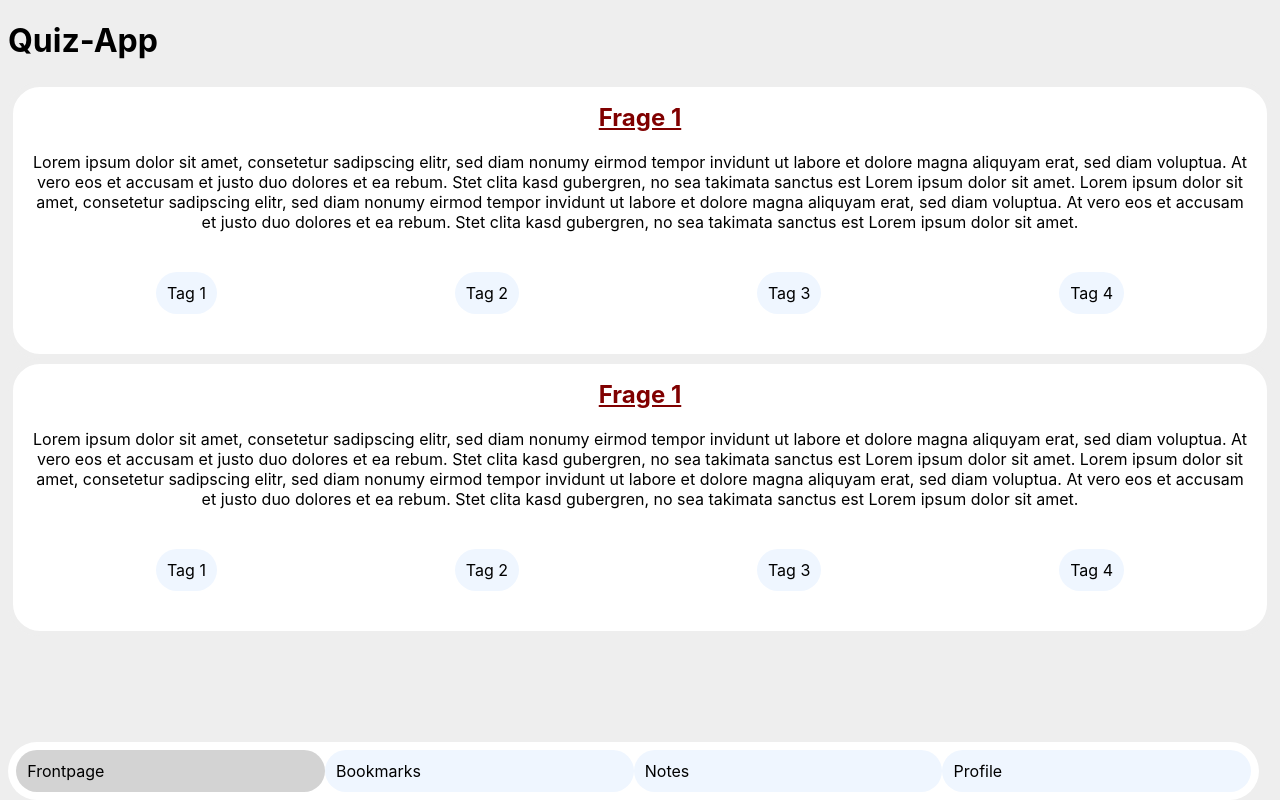
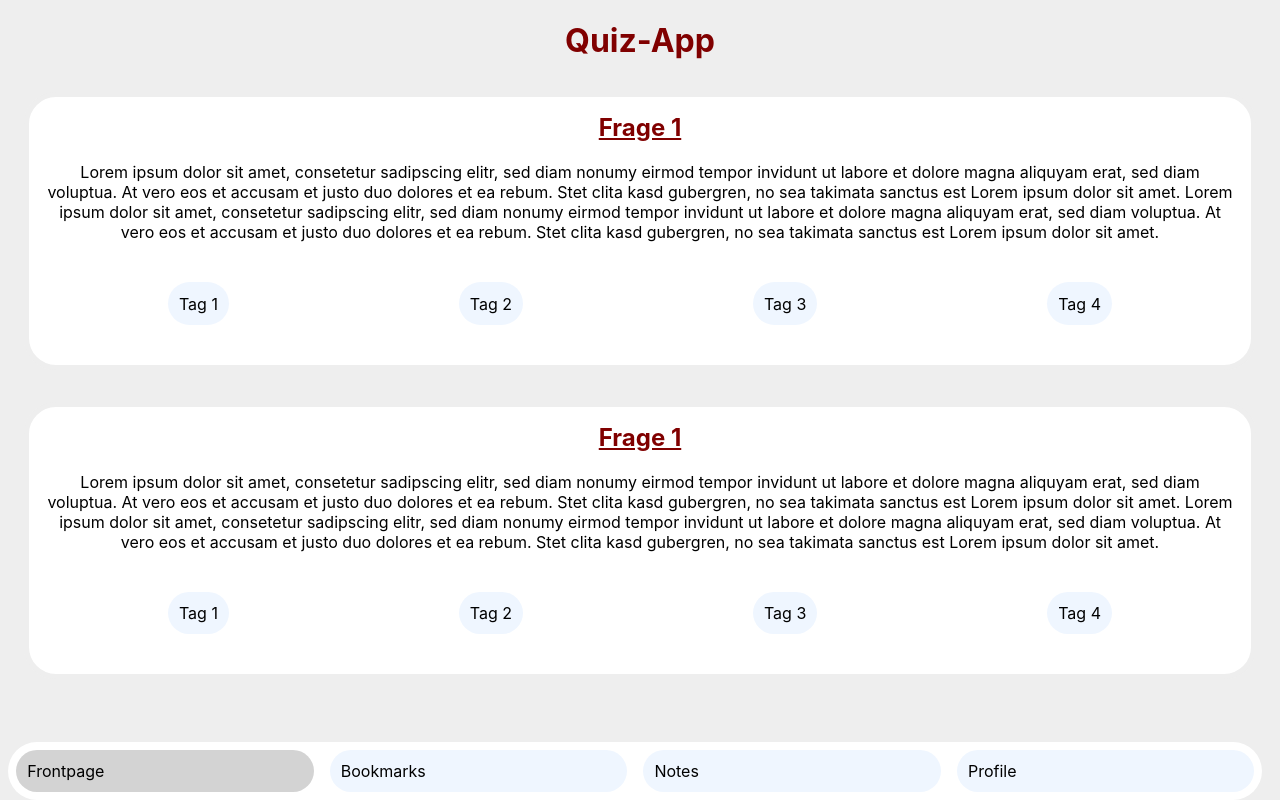
Before and after one commit to NikRoe/Quiz-App, a website: page index.html in a window 1280 px wide. Drawn offline with Linux system fonts and the light colour scheme.

Commit message:
add title story

```diff
--- a/index.html
+++ b/index.html
@@ -10,7 +10,7 @@
   <body></body>
 </html>
 <header>
-  <h1>Quiz-App</h1>
+  <h1 class="Title">Quiz-App</h1>
 </header>
 <main>
   <article class="Card">
--- a/style.css
+++ b/style.css
@@ -2,4 +2,5 @@
 @import url(style/variables.css);
 @import url(style/components/Card.css);
 @import url(style/components/Navbar.css);
+@import url(style/components/Title.css);
 @import url(style/utils.css);
--- a/style/components/Card.css
+++ b/style/components/Card.css
@@ -4,6 +4,7 @@
   padding: 1rem;
   border-radius: 2rem;
   text-align: center;
+  margin: 2rem 1rem 2rem 1rem;
 }
 
 .Card__title {
--- a/style/components/Navbar.css
+++ b/style/components/Navbar.css
@@ -1,12 +1,14 @@
 .Navbar__wrapper {
   position: fixed;
   bottom: 0;
-  width: 97.75%;
+  width: 98%;
   display: grid;
-  grid-template-columns: 1fr 1fr 1fr 1fr;
+  grid-template-columns: repeat(4, 1fr);
   background-color: white;
   border-radius: 2rem;
   padding: 0.5rem;
+  gap: 1rem;
+  overflow: hidden;
 }
 
 .Navbar__content {
@@ -15,7 +17,6 @@
   text-decoration: none;
   padding: 0.7rem;
   border-radius: 2rem;
-  gap: 1rem;
 }
 
 .Navbar--highlight {
--- /dev/null
+++ b/style/components/Title.css
@@ -0,0 +1,4 @@
+.Title {
+  text-align: center;
+  color: maroon;
+}
```
Also changed, not shown: style/components/Title.stories.js (added, +6 -0 lines).
